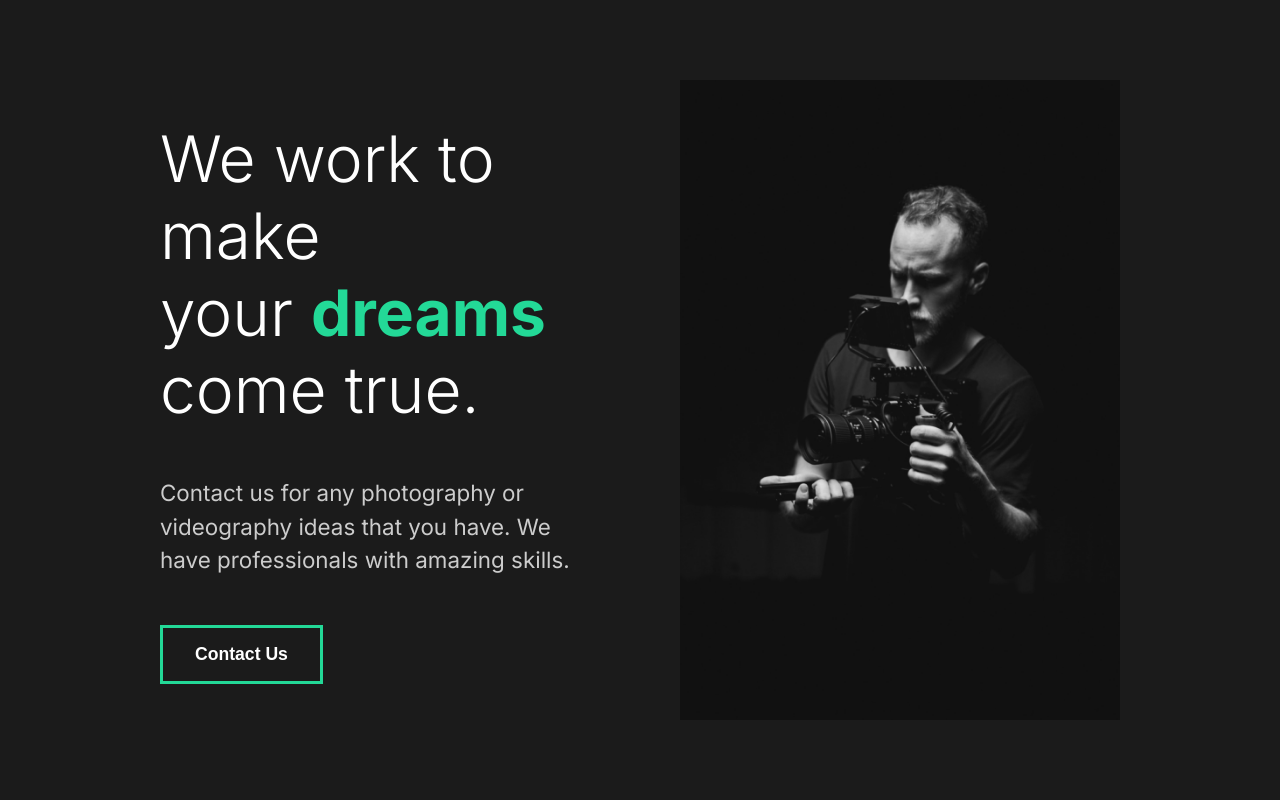
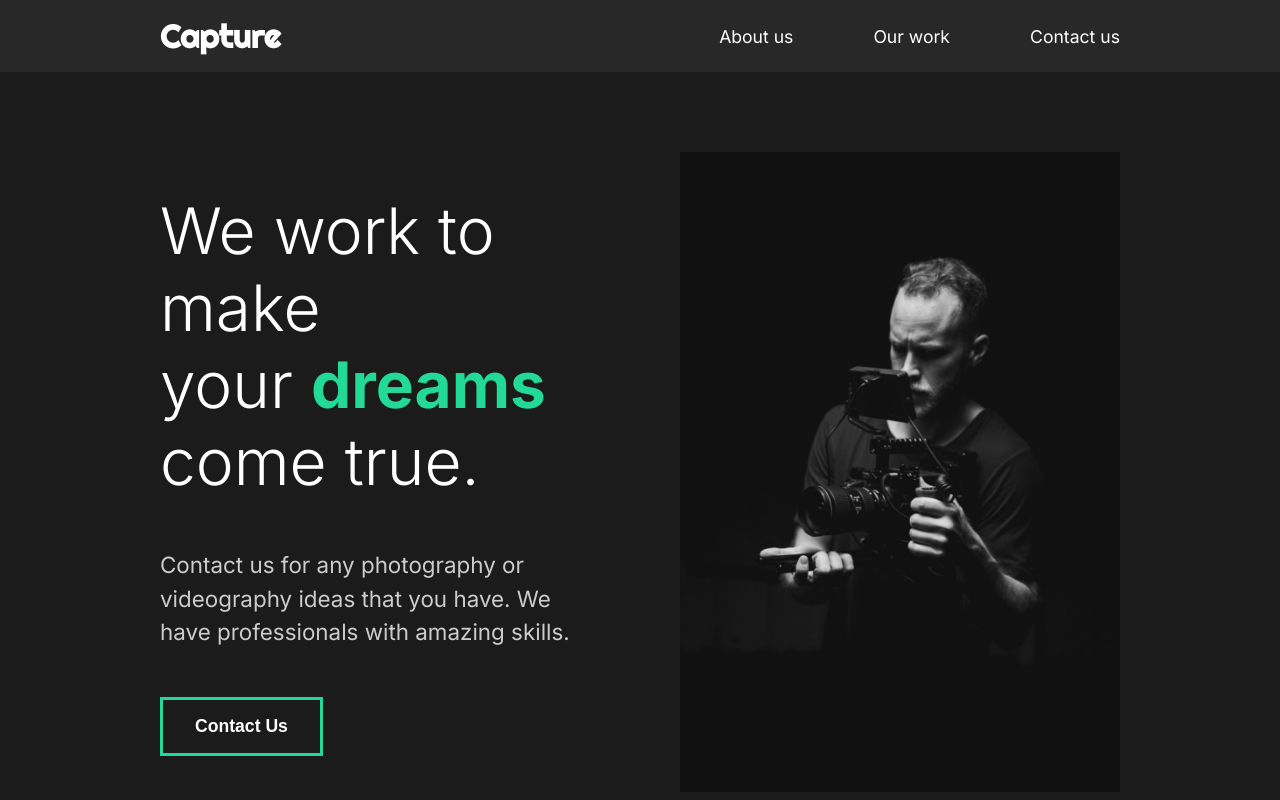
Before and after one commit to joaolavelino/devEd-2-capture, a React (Create React App) app: page / in a window 1280 px wide. Shown: the top 800 px of the page. Built offline with nearby package versions, Linux system fonts and the light colour scheme.

Commit message:
8. Creating Our Nav

```diff
--- a/public/index.html
+++ b/public/index.html
@@ -28,7 +28,7 @@
     <link rel="preconnect" href="https://fonts.googleapis.com" />
     <link rel="preconnect" href="https://fonts.gstatic.com" crossorigin />
     <link
-      href="https://fonts.googleapis.com/css2?family=Inter:wght@300;400;700&family=Lobster&family=Roboto:wght@300;400;700&family=Source+Sans+Pro:wght@300;400;600;700&display=swap"
+      href="https://fonts.googleapis.com/css2?family=Inter:wght@300;400;700&family=Lobster&family=Righteous&family=Roboto:wght@300;400;700&family=Source+Sans+Pro:wght@300;400;600;700&display=swap"
       rel="stylesheet"
     />
   </head>
--- a/src/App.js
+++ b/src/App.js
@@ -1,5 +1,6 @@
 import React from "react";
 import GlobalStyle from "./components/GlobalStyle";
+import Nav from "./components/Nav";
 //import Pages
 import AboutUs from "./pages/AboutUs";
 
@@ -7,6 +8,7 @@
   return (
     <div className="App">
       <GlobalStyle />
+      <Nav />
       <AboutUs />
     </div>
   );
--- /dev/null
+++ b/src/components/Nav.js
@@ -0,0 +1,53 @@
+import React from "react";
+import styled from "styled-components";
+
+const Nav = () => {
+  return (
+    <StyledNav>
+      <h1>
+        <a id="logo" href="#">
+          Capture
+        </a>
+      </h1>
+      <ul>
+        <li>
+          <a href="#">About us</a>
+        </li>
+        <li>
+          <a href="#">Our work</a>
+        </li>
+        <li>
+          <a href="#">Contact us</a>
+        </li>
+      </ul>
+    </StyledNav>
+  );
+};
+
+const StyledNav = styled.nav`
+  min-height: 8vh;
+  display: flex;
+  margin: auto;
+  justify-content: space-between;
+  align-items: center;
+  padding: 1rem 10rem;
+  background-color: #282828;
+  a {
+    color: white;
+    text-decoration: none;
+  }
+  ul {
+    display: flex;
+    list-style: none;
+  }
+  #logo {
+    font-family: "Righteous", sans-serif;
+    font-size: 2rem;
+  }
+  li {
+    padding-left: 5rem;
+    position: relative;
+  }
+`;
+
+export default Nav;
```
